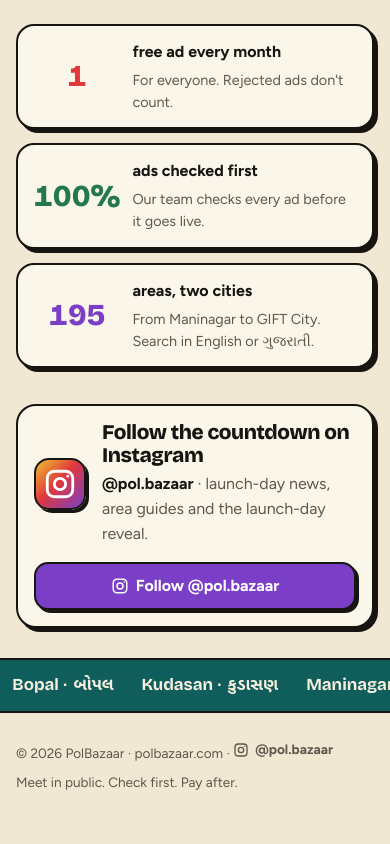
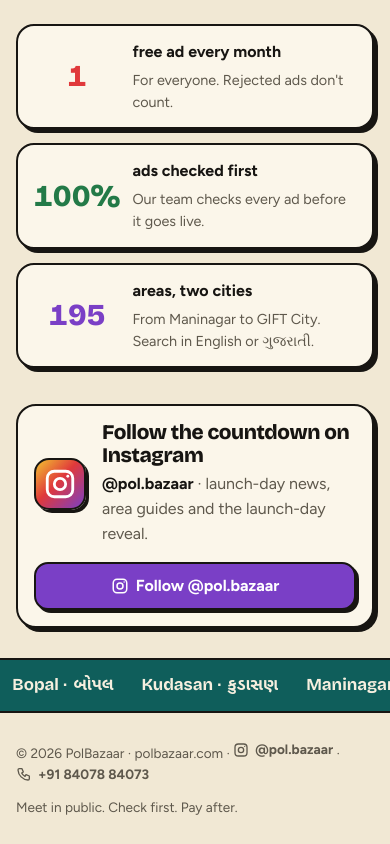
Before and after one commit to savanaistudio/polbazaar, a plain HTML site: page index.html in a window 390 px wide. Shown: the part 1315-2159 px from the top of the page. Before the commit the page ends 2134 px from the top, so only its background shows below. Drawn offline with nearby package versions, Linux system fonts and the light colour scheme.

Commit message:
Add contact phone number to footer
Co-Authored-By: Claude Sonnet 5.5 <noreply@anthropic.com>
Claude-Session: https://claude.ai/code/session_01XCCMUPUovYi4a811DNEDpW

```diff
--- a/index.html
+++ b/index.html
@@ -257,7 +257,7 @@ footer .wrap{display:flex;flex-wrap:wrap;gap:8px 16px;justify-content:space-betw
 </main>
 
 <footer>
-  <div class="wrap"><span>© 2026 PolBazaar · polbazaar.com · <a href="https://www.instagram.com/pol.bazaar/" target="_blank" rel="noopener"><svg viewBox="0 0 24 24" fill="none" stroke="currentColor" stroke-width="2" stroke-linecap="round" stroke-linejoin="round" aria-hidden="true"><rect x="3" y="3" width="18" height="18" rx="5"/><circle cx="12" cy="12" r="4"/><circle cx="17.5" cy="6.5" r="1" fill="currentColor" stroke="none"/></svg>@pol.bazaar</a></span><span>Meet in public. Check first. Pay after.</span></div>
+  <div class="wrap"><span>© 2026 PolBazaar · polbazaar.com · <a href="https://www.instagram.com/pol.bazaar/" target="_blank" rel="noopener"><svg viewBox="0 0 24 24" fill="none" stroke="currentColor" stroke-width="2" stroke-linecap="round" stroke-linejoin="round" aria-hidden="true"><rect x="3" y="3" width="18" height="18" rx="5"/><circle cx="12" cy="12" r="4"/><circle cx="17.5" cy="6.5" r="1" fill="currentColor" stroke="none"/></svg>@pol.bazaar</a> · <a href="tel:+918407884073"><svg viewBox="0 0 24 24" fill="none" stroke="currentColor" stroke-width="2" stroke-linecap="round" stroke-linejoin="round" aria-hidden="true"><path d="M5 4h4l2 5-2.5 1.5a11 11 0 0 0 5 5L15 13l5 2v4a2 2 0 0 1-2 2A16 16 0 0 1 3 6a2 2 0 0 1 2-2Z"/></svg>+91 84078 84073</a></span><span>Meet in public. Check first. Pay after.</span></div>
 </footer>
 
 <script>
```
